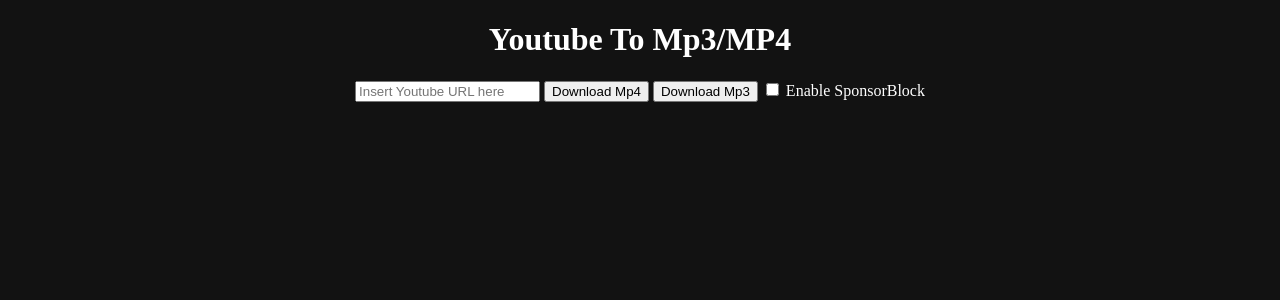
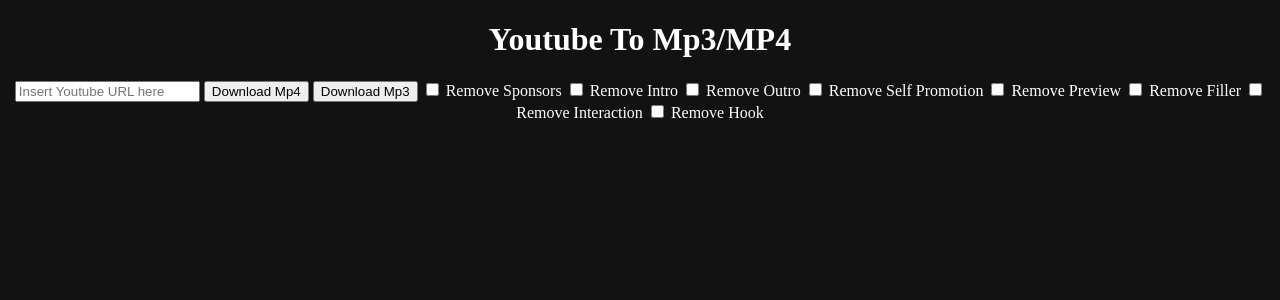
Before and after one commit to Keruli20/Youtube-Video-Convertor, a Flask app: page / in a window 1280 px wide. Shown: the top 300 px of the page. Run offline with Flask 3, Linux system fonts and the light colour scheme.

Commit message:
Added the option to select different sponsorblock categories

```diff
--- a/app.py
+++ b/app.py
@@ -1,4 +1,4 @@
-from flask import Flask, render_template, request, send_file, after_this_request
+from flask import Flask, render_template, request, send_file
 from yt_dlp import YoutubeDL
 import os
 import time
@@ -13,16 +13,15 @@ app = Flask(__name__)
 def index():
     return render_template("index.html")
 
-
 @app.route("/download", methods=["POST"])
 def download():
     pattern = "^((?:https?:)?\/\/)?((?:www|m)\.)?((?:youtube(?:-nocookie)?\.com|youtu.be))(\/(?:[\w\-]+\?v=|embed\/|live\/|v\/)?)([\w\-]+)(\S+)?$"
     url = request.form.get("url")
     if not url:
         return render_template("index.html", error="Please enter a URL")
-    # TODO Add checks to ensure that a youtube URL is valid using regex
+    # Ensures that a youtube URL is valid using regex
     elif not (re.search(pattern, url)):
-         return render_template("index.html", error="Invalid URL")
+        return render_template("index.html", error="Invalid URL")
 
     # Gets the requested download format for the file (Mp3 or Mp4)
     file_format = request.form.get("file_format")
@@ -33,32 +32,35 @@ def download():
     # Runs cleanup function to remove old downloads in temp directory
     cleanup_old_downloads()
 
-    remove_sponsors = request.form.get("sponsorblock")
+    # Creates a list of Sponsorblock categories to remove
+    categories = request.form.getlist("remove_category")
+    allowed_categories = {
+        "sponsor",
+        "intro",
+        "outro",
+        "selfpromo",
+        "preview",
+        "filler",
+        "interaction",
+        "hook"
+    }
+
+    for category in categories:
+        if category not in allowed_categories:
+            return render_template("index.html", error="Invalid category selected")
 
     sponsorblock_postprocessors = []
-    if remove_sponsors:
+    if categories:
         sponsorblock_postprocessors = [
             # Retrieves segments timestamps from SponsorBlock
             {
                 "key": "SponsorBlock",
-                "categories": [
-                    "sponsor",
-                    "selfpromo",
-                    "intro",
-                    "outro",
-                    "interaction",
-                ],
+                "categories": categories
             },
             # Uses FFmpeg to remove the selected segments
             {
                 "key": "ModifyChapters",
-                "remove_sponsor_segments": [
-                    "sponsor",
-                    "selfpromo",
-                    "intro",
-                    "outro",
-                    "interaction",
-                ],
+                "remove_sponsor_segments": categories
             },
         ]
 
--- a/templates/index.html
+++ b/templates/index.html
@@ -17,8 +17,22 @@
         <input type="text" name="url" placeholder="Insert Youtube URL here" id="urlInput" required>
         <button type="submit" name="file_format" value="mp4">Download Mp4</button>
         <button type="submit" name="file_format" value="mp3">Download Mp3</button>
-        <input type="checkbox" name="sponsorblock" value="True">
-        <label>Enable SponsorBlock</label>
+        <input type="checkbox" name="remove_category" value="sponsor">
+        <label>Remove Sponsors</label>
+        <input type="checkbox" name="remove_category" value="intro">
+        <label>Remove Intro</label>
+        <input type="checkbox" name="remove_category" value="outro">
+        <label>Remove Outro</label>
+        <input type="checkbox" name="remove_category" value="selfpromo">
+        <label>Remove Self Promotion</label>
+        <input type="checkbox" name="remove_category" value="preview">
+        <label>Remove Preview</label>
+        <input type="checkbox" name="remove_category" value="filler">
+        <label>Remove Filler</label>
+        <input type="checkbox" name="remove_category" value="interaction">
+        <label>Remove Interaction</label>
+        <input type="checkbox" name="remove_category" value="hook">
+        <label>Remove Hook</label>
     </form>
 
     <script src="static/index.js"></script>
```
